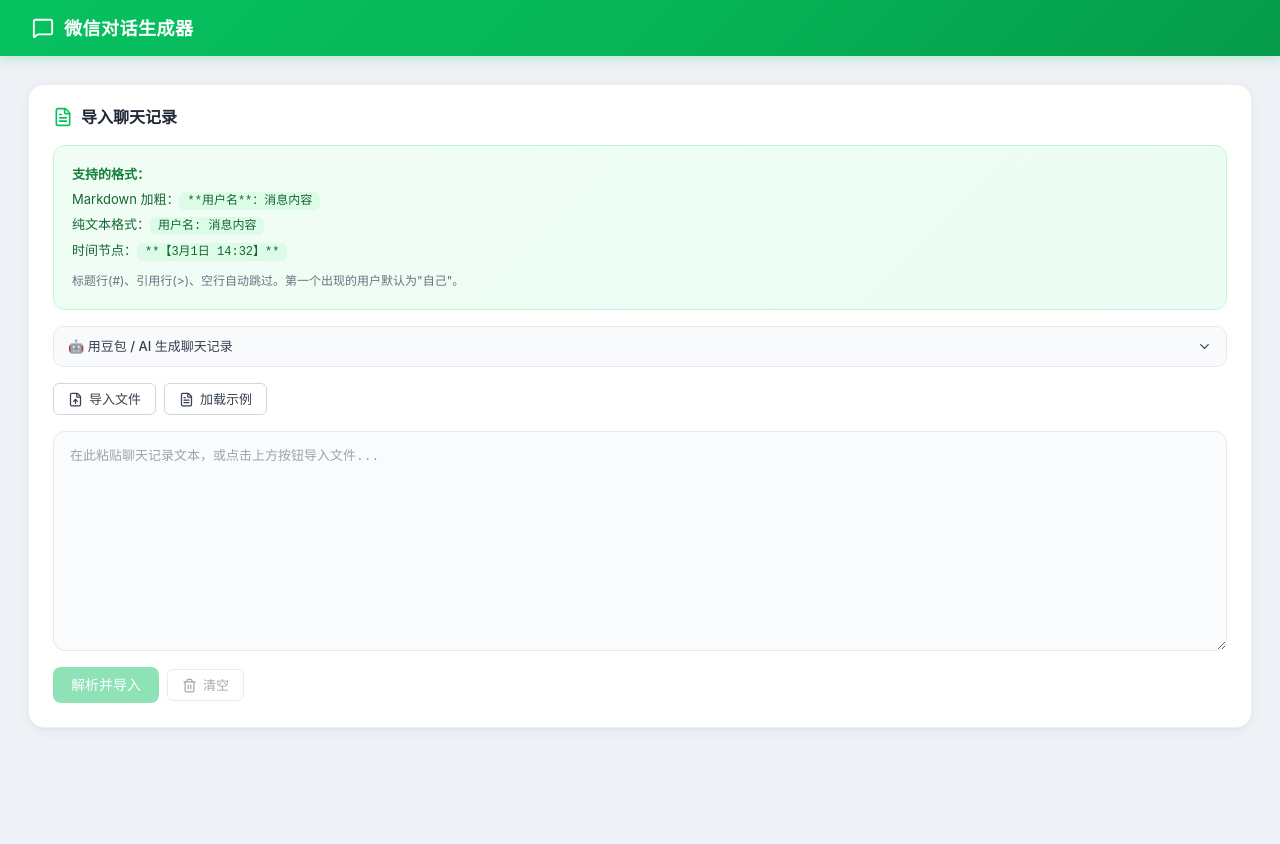
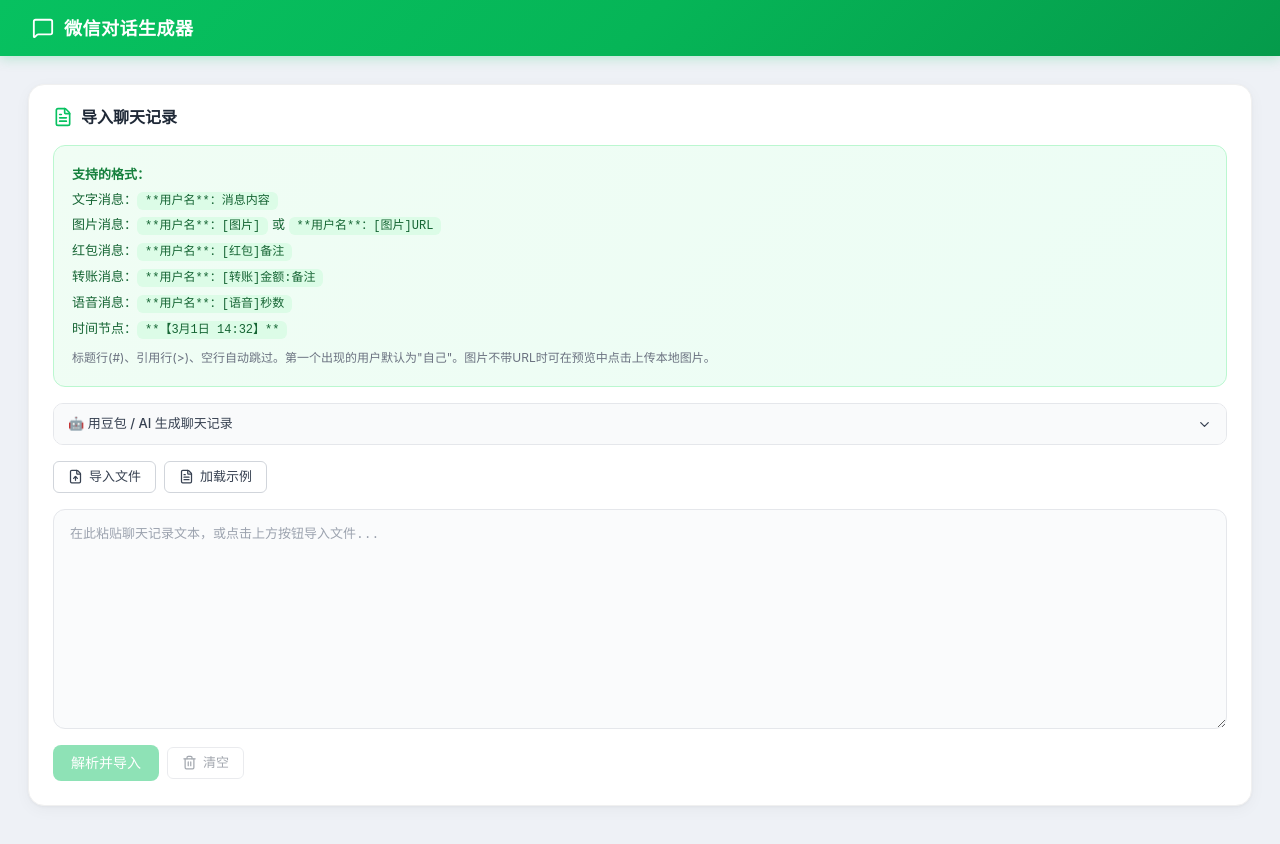
Before and after one commit to gaopengbin/wechat-dialog-generator, a React (Vite) app: page / in a window 1280 px wide. Shown: the top 844 px of the page. Before the commit the page ends 800 px from the top, so only its background shows below. Built offline with nearby package versions, Linux system fonts and the light colour scheme.

Commit message:
docs: update format tips and AI prompt with image/redpacket/transfer/voice syntax

```diff
--- a/src/components/ImportPanel.tsx
+++ b/src/components/ImportPanel.tsx
@@ -10,15 +10,23 @@
 
 输出格式严格按照以下规则，不要输出任何其他内容：
 1. 时间节点：**【X月X日 下午HH:MM】**
-2. 消息格式：**姓名**：消息内容
-3. 消息之间直接换行，不加序号或其他符号
+2. 文字消息：**姓名**：消息内容
+3. 图片消息：**姓名**：[图片]
+4. 红包消息：**姓名**：[红包]备注内容
+5. 转账消息：**姓名**：[转账]金额:备注
+6. 语音消息：**姓名**：[语音]秒数
+7. 消息之间直接换行，不加序号或其他符号
 
 示例格式：
 **【3月15日 下午14:00】**
 **张伟**：大家下周六有空吗，想组织个团建
 **李娜**：有空的，去哪里？
 **王芳**：我也可以，爬山怎么样
-**张伟**：爬山不错，就定香山吧`;
+**张伟**：爬山不错，就定香山吧
+**张伟**：[图片]
+**李娜**：风景真美！
+**王芳**：[红包]团建基金
+**张伟**：谢谢王姐！`;
 
 interface ImportPanelProps {
   text: string;
@@ -56,10 +64,13 @@
       <div className="s-card-body" style={{ display: 'flex', flexDirection: 'column', gap: 16 }}>
         <div className="format-tip">
           <strong>支持的格式：</strong><br />
-          Markdown 加粗：<code>**用户名**：消息内容</code><br />
-          纯文本格式：<code>用户名: 消息内容</code><br />
+          文字消息：<code>**用户名**：消息内容</code><br />
+          图片消息：<code>**用户名**：[图片]</code> 或 <code>**用户名**：[图片]URL</code><br />
+          红包消息：<code>**用户名**：[红包]备注</code><br />
+          转账消息：<code>**用户名**：[转账]金额:备注</code><br />
+          语音消息：<code>**用户名**：[语音]秒数</code><br />
           时间节点：<code>**【3月1日 14:32】**</code>
-          <div className="tip-muted">标题行(#)、引用行(&gt;)、空行自动跳过。第一个出现的用户默认为"自己"。</div>
+          <div className="tip-muted">标题行(#)、引用行(&gt;)、空行自动跳过。第一个出现的用户默认为"自己"。图片不带URL时可在预览中点击上传本地图片。</div>
         </div>
 
         {/* 豆包Prompt区域 */}
```
